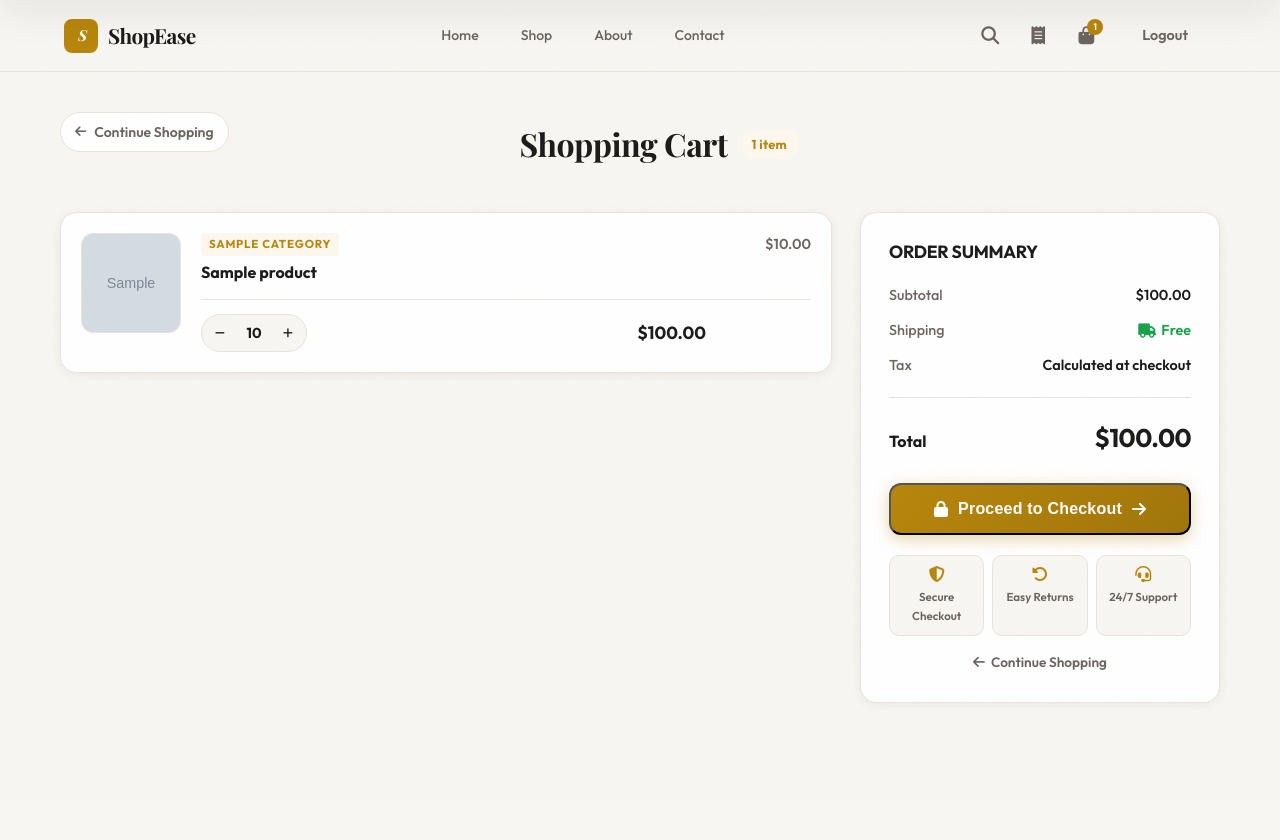
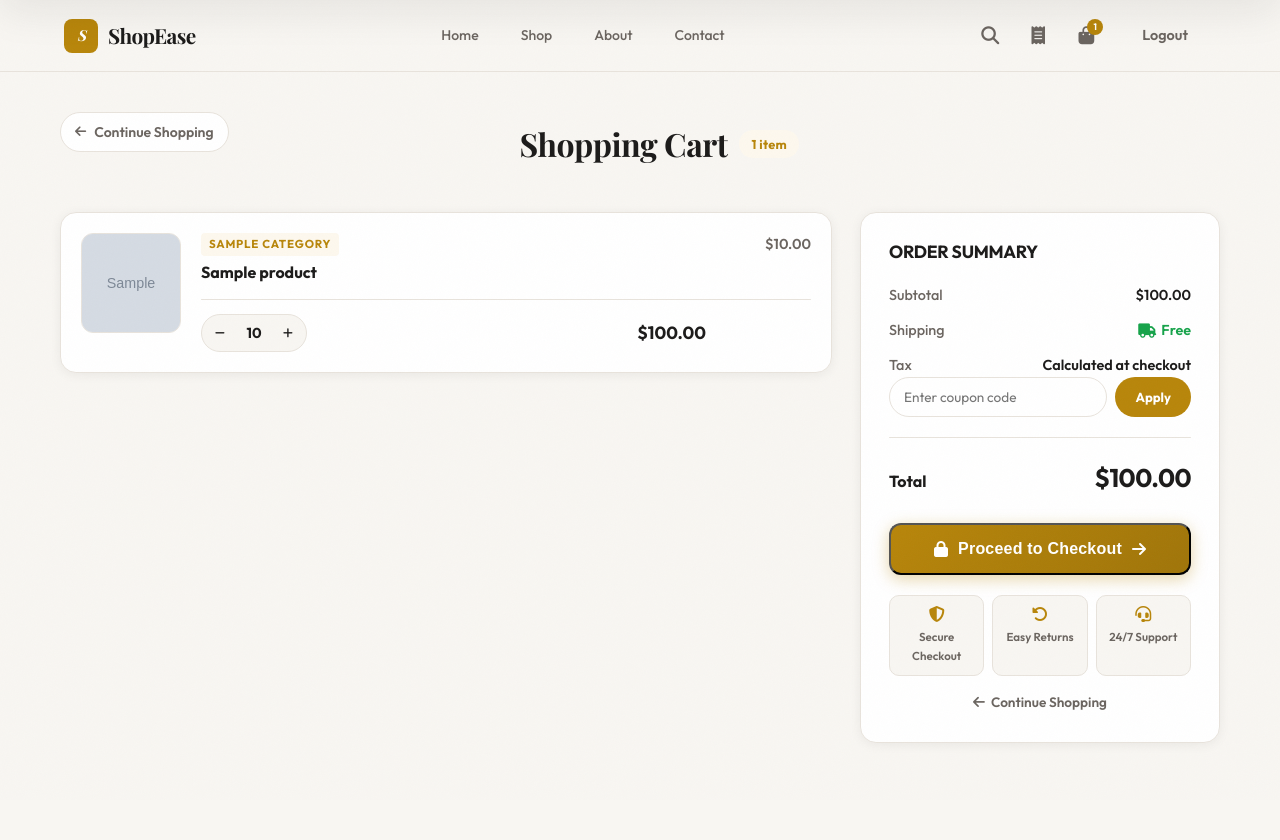
Before and after one commit to Musthak2004/E-commerce-Website, a Django app: page /cart/ in a window 1280 px wide. Shown: the top 840 px of the page. Run offline with Django 5.2, Linux system fonts and the light colour scheme; a user stored in the database is signed in; tables that the repository leaves empty hold one stand-in row (values such as "Sample post"); grey boxes marked "Sample" are stand-in pictures; some web fonts are replaced.

Commit message:
Add coupon UI: apply/remove coupon in cart with session-backed display

```diff
--- a/cart/templates/cart/cart_detail.html
+++ b/cart/templates/cart/cart_detail.html
@@ -502,6 +502,107 @@
 .summary-shop-link:hover { color: var(--cart-accent); }
 
 /* ══════════════════════════════════
+   COUPON
+══════════════════════════════════ */
+.cart-coupon {
+  margin-bottom : 20px;
+}
+
+.coupon-form {
+  display   : flex;
+  gap       : 8px;
+}
+
+.coupon-input {
+  flex            : 1;
+  padding         : 10px 14px;
+  border          : 1.5px solid var(--border);
+  border-radius   : 50px;
+  font-family     : 'Outfit', sans-serif;
+  font-size       : .85rem;
+  color           : var(--text);
+  background      : var(--white);
+  outline         : none;
+  transition      : border-color var(--transition);
+  min-width       : 0;
+}
+
+.coupon-input:focus {
+  border-color : var(--accent);
+  box-shadow   : 0 0 0 3px var(--accent-subtle);
+}
+
+.coupon-btn {
+  padding         : 10px 20px;
+  border-radius   : 50px;
+  background      : var(--accent);
+  color           : #fff;
+  font-size       : .82rem;
+  font-weight     : 700;
+  font-family     : 'Outfit', sans-serif;
+  border          : none;
+  cursor          : pointer;
+  white-space     : nowrap;
+  transition      : var(--transition);
+}
+
+.coupon-btn:hover {
+  background : var(--accent-hover);
+  transform  : translateY(-1px);
+}
+
+.coupon-applied {
+  display         : flex;
+  align-items     : center;
+  justify-content : space-between;
+  background      : #f0fdf4;
+  border          : 1px solid #86efac;
+  border-radius   : 12px;
+  padding         : 10px 14px;
+  gap             : 8px;
+}
+
+.coupon-applied-info {
+  display     : flex;
+  align-items : center;
+  gap         : 8px;
+  font-size   : .85rem;
+  color       : #166534;
+  min-width   : 0;
+}
+
+.coupon-applied-info i {
+  font-size : 1rem;
+  color     : #16a34a;
+}
+
+.coupon-applied-info span {
+  white-space  : nowrap;
+  overflow     : hidden;
+  text-overflow: ellipsis;
+}
+
+.coupon-remove {
+  display         : flex;
+  align-items     : center;
+  justify-content : center;
+  width           : 28px;
+  height          : 28px;
+  border-radius   : 50%;
+  border          : none;
+  background      : transparent;
+  color           : #991b1b;
+  cursor          : pointer;
+  font-size       : .8rem;
+  transition      : var(--transition);
+  flex-shrink     : 0;
+}
+
+.coupon-remove:hover {
+  background : #fee2e2;
+}
+
+/* ══════════════════════════════════
    EMPTY STATE
 ══════════════════════════════════ */
 .cart-empty {
@@ -721,6 +822,36 @@
             </div>
           </dl>
 
+          <!-- ── Coupon ── -->
+          <div class="cart-coupon">
+            {% if coupon %}
+              <div class="coupon-applied">
+                <div class="coupon-applied-info">
+                  <i class="fas fa-tag"></i>
+                  <span><strong>{{ coupon.code }}</strong>
+                    {% if coupon.discount_type == "PERCENTAGE" %}
+                      — {{ coupon.discount_value }}% off
+                    {% else %}
+                      — ${{ coupon.discount_value }} off
+                    {% endif %}
+                  </span>
+                </div>
+                <form method="post" action="{% url 'coupons:remove_coupon' %}">
+                  {% csrf_token %}
+                  <button type="submit" class="coupon-remove" aria-label="Remove coupon">
+                    <i class="fas fa-xmark"></i>
+                  </button>
+                </form>
+              </div>
+            {% else %}
+              <form method="post" action="{% url 'coupons:apply_coupon' %}" class="coupon-form">
+                {% csrf_token %}
+                <input type="text" name="code" placeholder="Enter coupon code" class="coupon-input" maxlength="50">
+                <button type="submit" class="coupon-btn">Apply</button>
+              </form>
+            {% endif %}
+          </div>
+
           <div class="summary-divider"></div>
 
           <div class="summary-total">
--- a/cart/views.py
+++ b/cart/views.py
@@ -11,6 +11,8 @@ from django.shortcuts import (
 from django.views.decorators.http import (
     require_POST,
 )
+
+from coupons.models import Coupon
 
 from .models import (
     Cart,
@@ -140,10 +142,24 @@ def cart_detail(
         user=request.user
     ).first()
 
+    coupon = None
+
+    coupon_id = request.session.get("coupon_id")
+
+    if coupon_id:
+        try:
+            coupon = Coupon.objects.get(
+                id=coupon_id,
+                is_active=True,
+            )
+        except Coupon.DoesNotExist:
+            del request.session["coupon_id"]
+
     return render(
         request,
         "cart/cart_detail.html",
         {
-            "cart": cart
+            "cart": cart,
+            "coupon": coupon,
         }
     )
```
